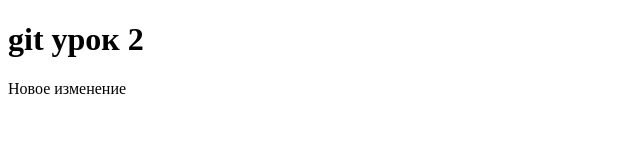
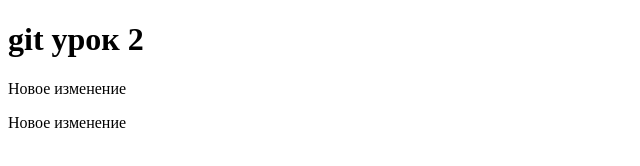
Before and after one commit to Artem12345678/loftblog, a plain HTML site: page index.html in a window 1280 px wide. Shown: the whole page, without its empty margins (0-640 px from the left). Drawn offline with Linux system fonts and the light colour scheme.

Commit message:
Third Commit

```diff
--- a/index.html
+++ b/index.html
@@ -8,5 +8,6 @@
 <body>
 	<h1>git урок 2</h1>
 	<p>Новое изменение</p>
+	<p>Новое изменение</p>
 </body>
 </html>
```
